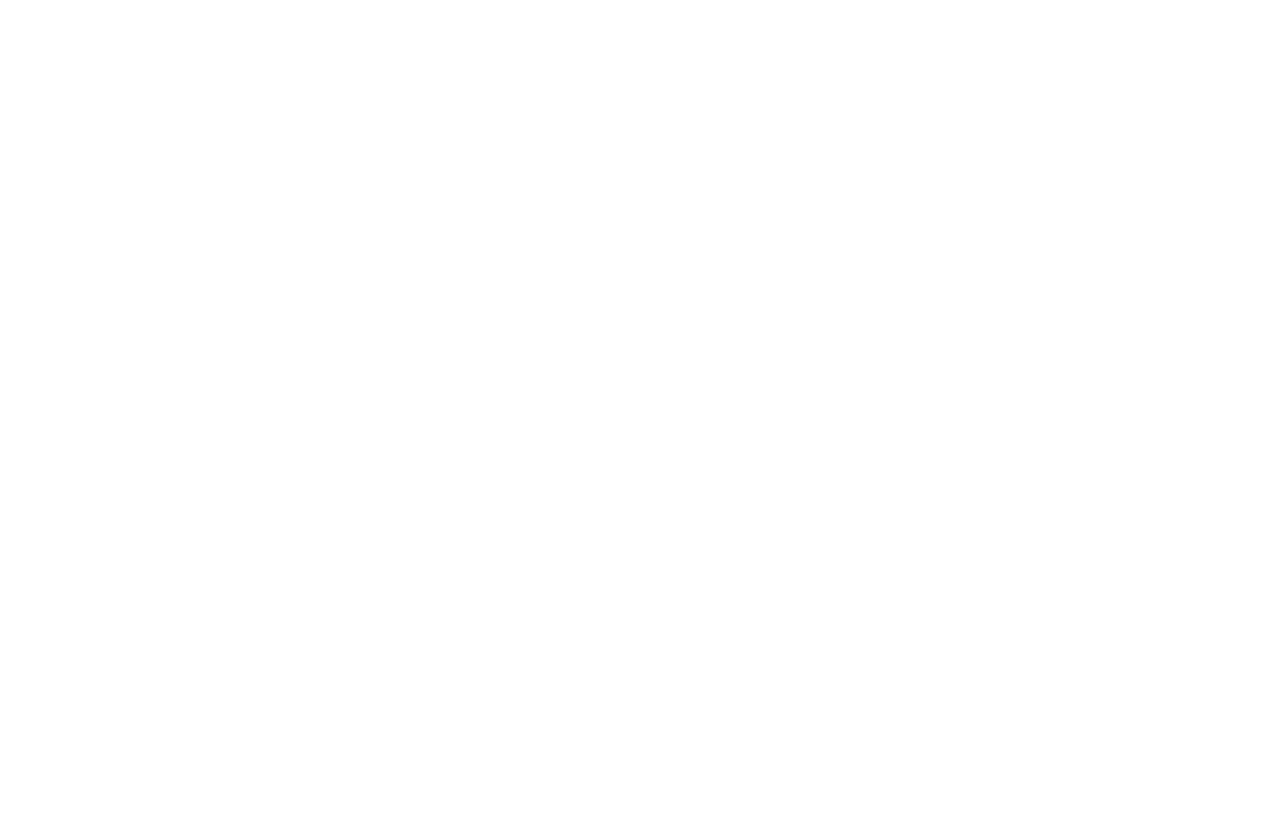
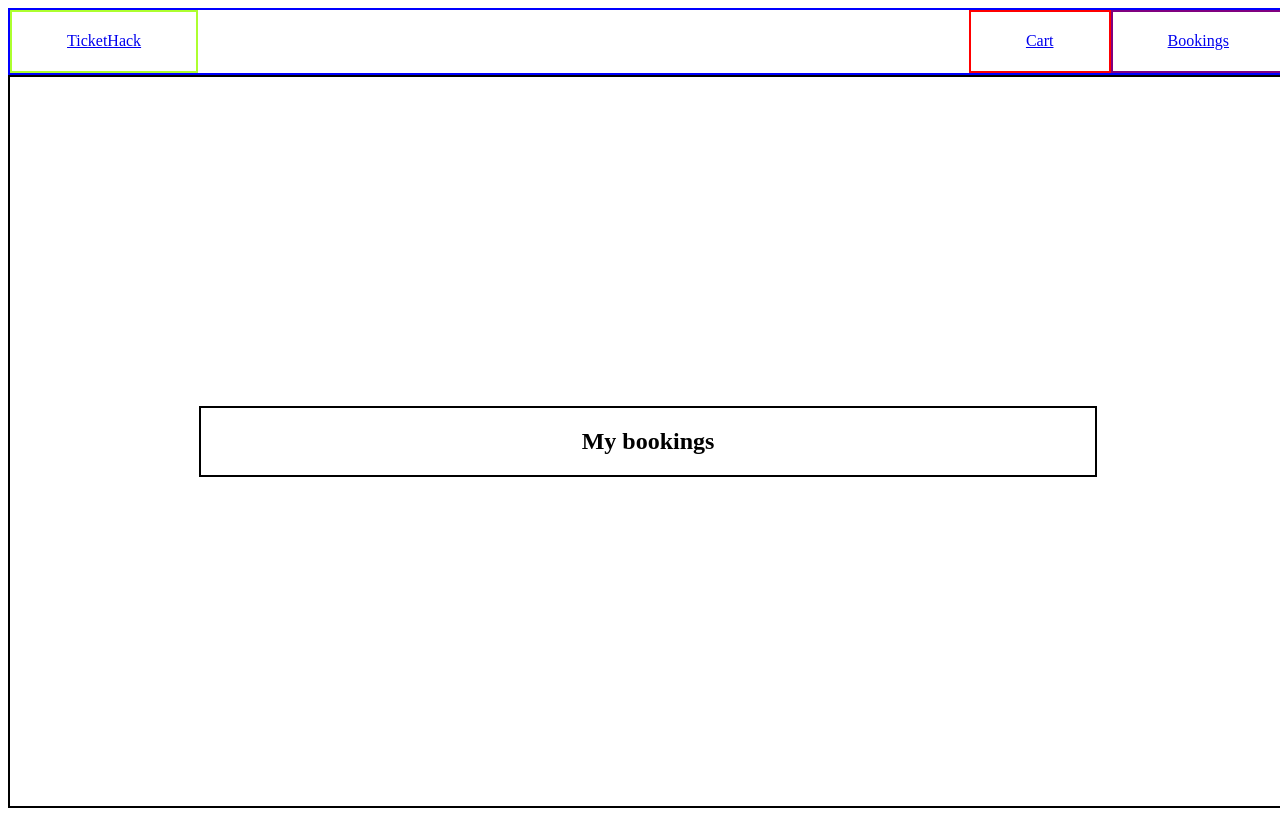
Before and after one commit to lbaillon/tickethack-frontend, a website: page booking.html in a window 1280 px wide. Drawn offline with Linux system fonts and the light colour scheme; no server answers.

Commit message:
update fetch cart et booking

```diff
--- a/booking.css
+++ b/booking.css
@@ -0,0 +1,83 @@
+#container {
+    display: grid;
+    height: 100vh;
+    width: 100vw;
+    grid-template-rows: repeat(12, 1fr);
+    grid-template-columns: repeat(10, 1fr);
+}
+
+#header {
+    display: grid;
+    grid-row-start: 1;
+    grid-row-end: 2;
+    grid-column-start: 1;
+    grid-column-end: 11;
+    border: solid 2px blue;
+}
+
+#logoButton {
+    grid-row-start: 1;
+    grid-row-end: 2;
+    grid-column-start: 1;
+    grid-column-end: 2;
+    border: solid 2px greenyellow;
+    display: flex;
+    justify-content: center;
+    align-items: center;
+}
+
+#cartButton {
+    grid-row-start: 1;
+    grid-row-end: 2;
+    grid-column-start: 9;
+    grid-column-end: 10;
+    border: solid 2px red;
+    display: flex;
+    justify-content: center;
+    align-items: center;
+}
+
+#bookingButton {
+    grid-row-start: 1;
+    grid-row-end: 2;
+    grid-column-start: 10;
+    grid-column-end: 11;
+    border: solid 2px purple;
+    display: flex;
+    justify-content: center;
+    align-items: center;
+}
+
+#content {
+    grid-row-start: 2;
+    grid-row-end: 13;
+    grid-column-start: 1;
+    grid-column-end: 11;
+    display: flex;
+    justify-content: center;
+    align-items: center;
+    border: solid 2px black;
+}
+
+#booking {
+    display: flex;
+    flex-direction: column;
+    justify-content: center;
+    align-items: center;
+    border: solid 2px black;
+    width: 70%;
+}
+
+#bookingContent {
+    display: flex;
+    flex-direction: column;
+    justify-content: space-around;
+    align-items: center;
+    width: 70%;
+}
+
+.travelDetail {
+    display: flex;
+    justify-content: space-around;
+    width: 70%;
+}
--- a/booking.html
+++ b/booking.html
@@ -7,6 +7,31 @@
     <link rel="stylesheet" href="booking.css" />
 </head>
 <body>
+    <div id="container">
+        <div id="header">
+            <div id="logoButton">
+                <a  href="index.html">TicketHack</a>
+            </div>
+            <div id="cartButton">
+                <a  href="cart.html">Cart</a>
+            </div>
+            <div id="bookingButton">
+                <a  href="booking.html">Bookings</a>
+            </div>
+        </div>
+
+        <div id="content">
+            <div id="booking">
+                <h2 id="myBooking">My bookings</h2>
+
+                <div id="bookingContent">
+
+                </div>
+
+            </div>
+        </div>
+
+    </div>
 
 
     <script src="booking.js"></script>
--- a/booking.js
+++ b/booking.js
@@ -0,0 +1,26 @@
+fetch("http://localhost:3000/travel")
+.then((response) => response.json())
+.then((allTravels) => {
+    const travelsBooked = allTravels.travels.filter((travel) => travel.booking === true);
+    if (travelsBooked.length>0) {
+
+        for (item of travelsBooked) {
+            let travelDate= new Date(item.date)
+            let today = new Date()
+            document.querySelector('#bookingContent').innerHTML += `
+                    <div id="${item._id}" class="travelDetail" >
+						<div id="path">${item.departure}>${item.arrival}</div>
+						<div id="departureTime">${travelDate.getHours()}:${travelDate.getMinutes()}</div>
+						<div id="price">${item.price}€</div>
+                        <div id="departTime"> Departure in ${travelDate.getHours()-today.getHours()} hours</div>
+					</div>`
+        }
+    }else {
+        document.querySelector("#myBooking").remove()
+        document.querySelector('#bookingContent').innerHTML += `
+        <div id="noBooking">
+        <p>No booking yet.</p>
+        <p>Why not plan a trip?</p>
+        </div>`
+    }
+})
```
Also changed, not shown: cart.html (+1 -1 lines), cart.js (+28 -6 lines).
